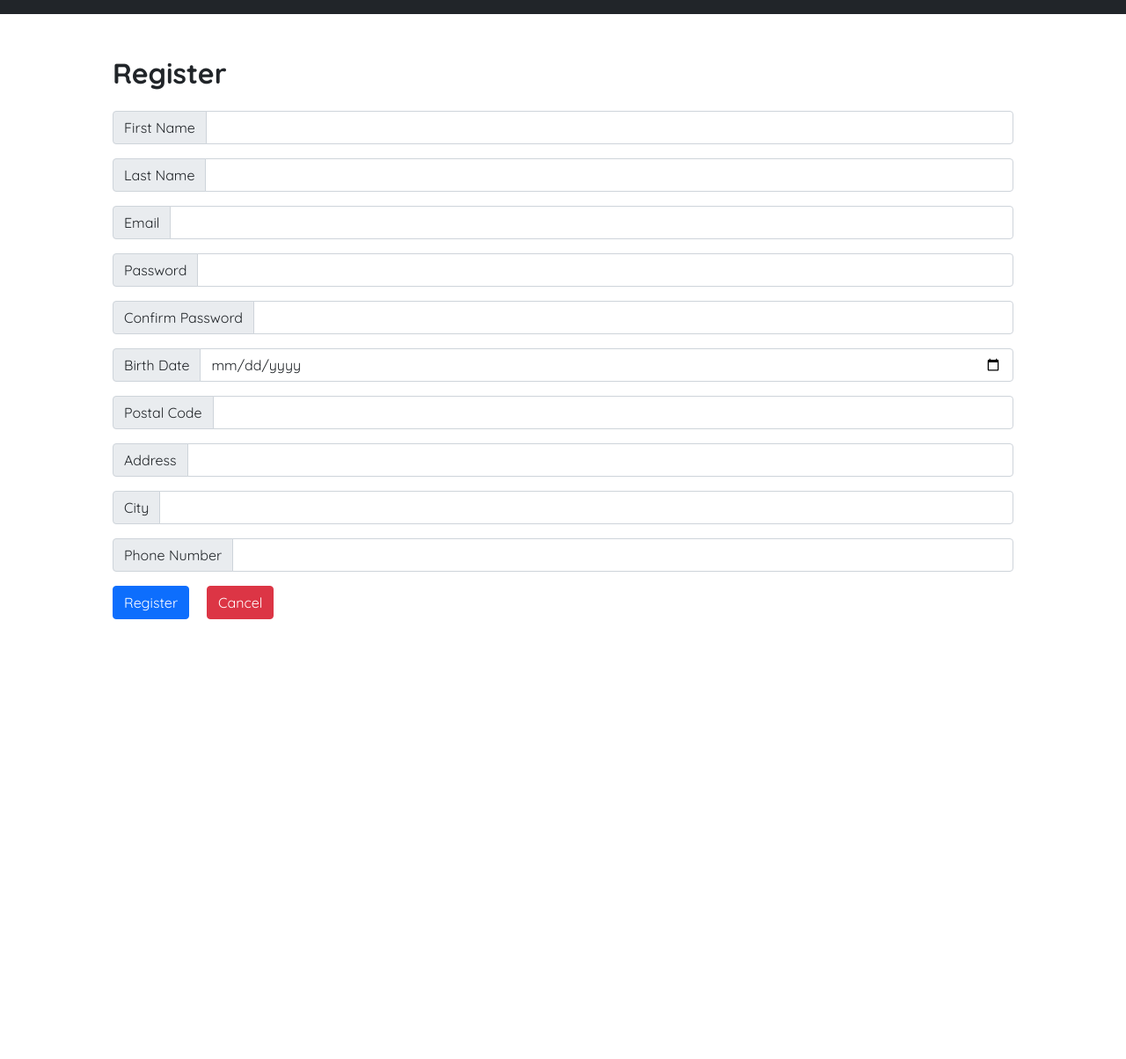
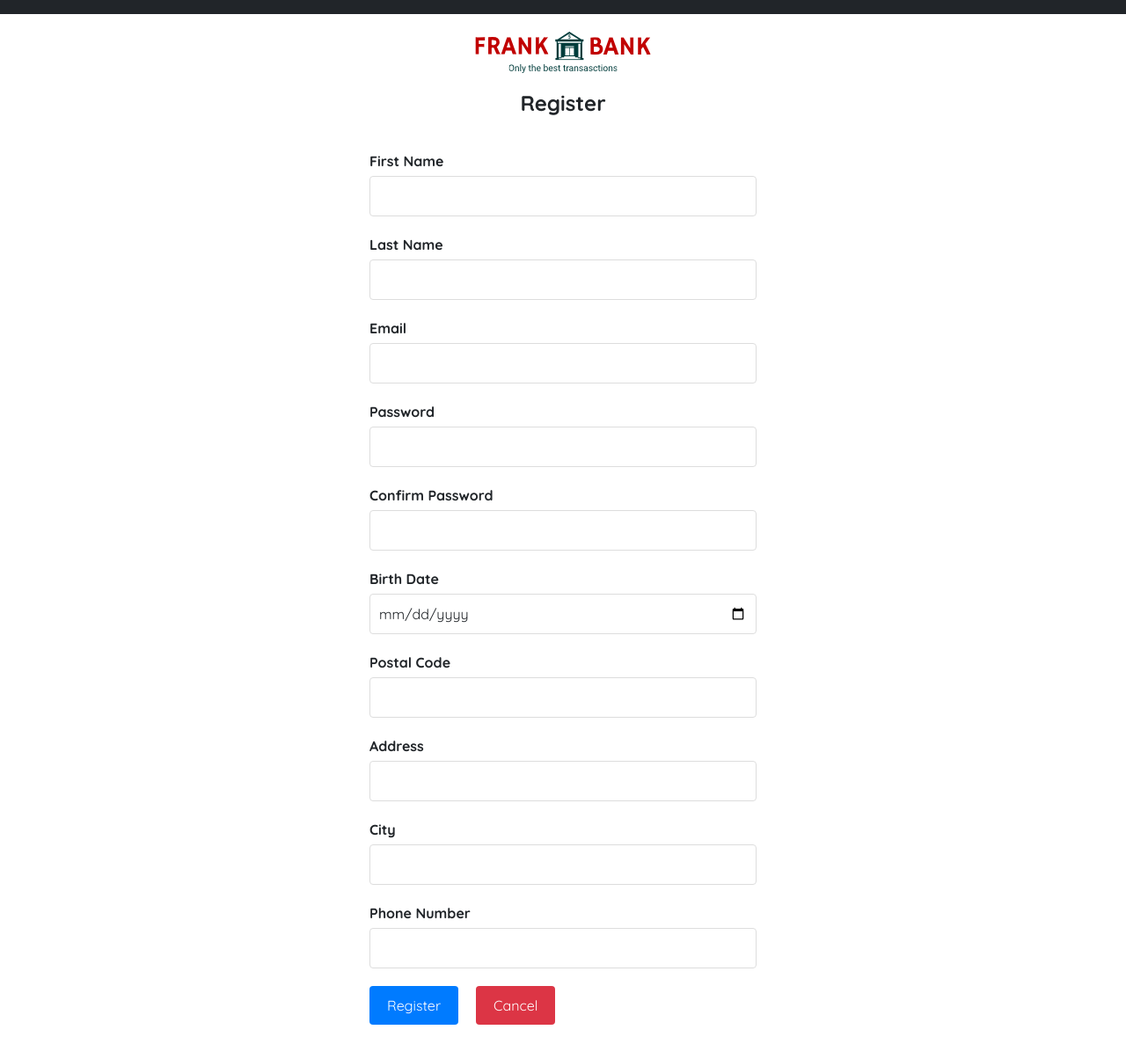
Before and after one commit to hohyunLee96/Banking-App-FrontEnd, a Vue app: page /register in a window 1280 px wide. Shown: the top 1204 px of the page at 88% size. Before the commit the page ends 800 px from the top, so only its background shows below. Built offline with nearby package versions, Linux system fonts and the light colour scheme.

Commit message:
fixed login and register

```diff
--- a/src/components/Login.vue
+++ b/src/components/Login.vue
@@ -1,14 +1,17 @@
 <template>
   <section class="vh-100 gradient-custom">
     <div class="alert alert-danger" v-if="errorMessage">{{ errorMessage }}</div>
-    <div class="container py-5 h-100">
+    <div class="container h-100">
       <div class="row d-flex justify-content-center align-items-center h-100">
         <div class="col-12 col-md-8 col-lg-6 col-xl-5">
           <div class="card-body p-5 text-center">
 
             <div class="mb-md-5 mt-md-4 pb-5">
-              <h2 class="fw-bold mb-2 text-uppercase">Login</h2>
-              <br>
+
+              <div class="bank-icon">
+                <embed class="icon" id="svgicon" src="logo-no-background.svg" type="image/svg+xml">
+              </div>
+              <h2 class="fw-bold mb-4 text-uppercase">Login</h2>
               <div class="form-outline form-white mb-4">
                 <input id="inputemail" v-model="email" type="text" class="form-control" />
                 <label class="form-label" for="inputemail">Email</label>
@@ -91,13 +94,25 @@ export default {
 
 <style scoped>
 .gradient-custom {
-  background-color: #fdd835;
-  background-image: linear-gradient(315deg, #fdd835 0%, #f9a825 74%);
+  background-color: #003366;
+  background-image: linear-gradient(315deg, #003366 0%, #006699 74%);
 }
 
 .card-body {
   background-color: #fff;
   border-radius: 1rem;
+  box-shadow: 0px 0px 10px rgba(0, 0, 0, 0.1);
+}
+
+.bank-icon {
+
+  height: 100%;
+  width: 100%;
+}
+
+.bank-icon img {
+  width: 100px;
+  height: 100px;
 }
 
 .form-control {
@@ -173,4 +188,11 @@ export default {
   padding-left: 3rem;
   padding-right: 3rem;
 }
+
+ #svgicon {
+  width: 300px;
+  height: 200px;
+  margin-bottom: 2rem;
+  margin-top: 2rem;
+}
 </style>
--- a/src/components/Registration.vue
+++ b/src/components/Registration.vue
@@ -1,42 +1,48 @@
 <template>
   <section class="vh-100 gradient-custom">
-    <div class="alert alert-danger" v-if="this.errorMessage">{{ errorMessage }}</div>
+    <div class="alert alert-danger" v-if="errorMessage">{{ errorMessage }}</div>
     <div class="container py-5 h-100">
       <div class="row d-flex justify-content-center align-items-center h-100">
         <div class="col-12 col-md-8 col-lg-6 col-xl-5">
           <div class="card-body p-5 text-center">
 
             <div class="mb-md-5 mt-md-4 pb-5">
+              <h2 class="fw-bold mb-4 text-uppercase">Register</h2>
 
-              <h2 class="fw-bold mb-2 text-uppercase">Login</h2>
-              <br>
               <div class="form-outline form-white mb-4">
-                <input id="inputemail" v-model="email" type="text" class="form-control" />
-                <label class="form-label" for="email">Email</label>
+                <input id="inputEmail" v-model="email" type="text" class="form-control" />
+                <label class="form-label" for="inputEmail">Email</label>
               </div>
-
 
               <div class="form-group">
                 <div class="input-group">
                   <input type="password" v-model="password" class="form-control" id="inputPassword" />
                   <div class="input-group-append">
                     <button type="button" class="btn btn-secondary ml-2" @click="togglePassword()"
-                            id="passwordToggleButton">
+                      id="passwordToggleButton">
                       Show password
                     </button>
                   </div>
                 </div>
-                <label for="password" class="form-control-label">Password</label>
+                <label for="inputPassword" class="form-control-label">Password</label>
               </div>
 
-              <button class="btn btn-dark btn-lg px-5" name="loginButton" id="loginButton" @click="login"
-                      type="submit">Login</button>
+              <div class="form-group">
+                <div class="input-group">
+                  <input type="password" v-model="confirmPassword" class="form-control" id="inputConfirmPassword" />
+                </div>
+                <label for="inputConfirmPassword" class="form-control-label">Confirm Password</label>
+              </div>
+
+              <button class="btn btn-dark btn-lg px-5" name="registerButton" id="registerButton" @click="register"
+                type="submit">Register</button>
             </div>
+
             <div>
-              <p class="mb-0">Don't have an account?
-                <a @click="register()" class="text-white-50 fw-bold">Sign Up</a>
+              <p class="mb-0">Already have an account? <a @click="login()" class="text-white-50 fw-bold">Log In</a>
               </p>
             </div>
+
           </div>
         </div>
       </div>
@@ -45,11 +51,10 @@
 </template>
 
 <script>
+import { useUserSessionStore } from '@/stores/usersession';
 
-
-import { useUserSessionStore } from '@/stores/usersession';
 export default {
-  name: "Login",
+  name: "Register",
   setup() {
     return {
       store: useUserSessionStore()
@@ -59,27 +64,18 @@ export default {
     return {
       email: "",
       password: "",
+      confirmPassword: "",
       errorMessage: ""
     };
   },
   methods: {
+    register() {
+      console.log("registering!")
+      // Implement your registration logic here
+    },
     login() {
-      console.log("logging in!")
-      this.store.login(this.email, this.password).then(() => {
-        if (this.store.isAuthenticated) {
-          this.$router.push('/adminpanel');
-        } else {
-          this.errorMessage = "Login failed";
-        }
-        console.log(this.store.isAuthenticated)
-        console.log(this.store.isEmployee)
-      }).catch((error) => {
-        this.errorMessage = error;
-      });
+      this.$router.push('/login');
     },
-    // register() {
-    //   this.$router.push('/register');
-    // },
     togglePassword() {
       var x = document.getElementById("inputPassword");
       if (x.type === "password") {
@@ -92,6 +88,75 @@ export default {
 };
 </script>
 
-<style>
+<style scoped>
+.gradient-custom {
+  background-color: #fdd835;
+  background-image: linear-gradient(315deg, #fdd835 0%, #f9a825 74%);
+}
 
+.card-body {
+  background-color: #fff;
+  border-radius: 1rem;
+}
+
+.form-control {
+  background-color: #f3f3f3;
+  border: none;
+  border-radius: 0.5rem;
+  padding: 0.75rem;
+  font-size: 1rem;
+}
+
+.form-label {
+  color: #000;
+  font-size: 0.875rem;
+}
+
+.btn-dark {
+  background-color: #424242;
+  color: #fff;
+  border: none;
+  border-radius: 0.5rem;
+  padding: 0.75rem 2rem;
+  font-size: 1rem;
+}
+
+.btn-dark:hover {
+  background-color: #303030;
+}
+
+.alert-danger {
+  background-color: #ffebee;
+  color: #b71c1c;
+  border: none;
+  border-radius: 0.5rem;
+  padding: 0.75rem 1.25rem;
+  font-size: 0.875rem;
+  margin-bottom: 1rem;
+}
+
+.text-uppercase {
+  text-transform: uppercase;
+}
+
+.text-white-50 {
+  color: rgba(255, 255, 255, 0.5);
+}
+
+.mb-0 {
+  margin-bottom: 0;
+}
+
+.mt-md-4 {
+  margin-top: 1.5rem;
+}
+
+.pb-5 {
+  padding-bottom: 3rem;
+}
+
+.px-5 {
+  padding-left: 3rem;
+  padding-right: 3rem;
+}
 </style>
--- a/src/components/user/RegistrationForm.vue
+++ b/src/components/user/RegistrationForm.vue
@@ -1,75 +1,83 @@
 <template>
   <section>
-      <div style="display: flex; width: 100%; justify-content: center; margin-bottom: 30px;">
-        <form ref="form" style="width: 80% !important">
-          <h2 class="mt-3 mt-lg-5">Register</h2>
-          <h5 class="mb-4"></h5>
-
-          <div class="input-group mb-3">
-            <span class="input-group-text">First Name</span>
-            <input type="text" class="form-control" v-model="user.firstName" />
+   <div class="registration-page">
+      <div class="registration-form">
+        <div class="bank-icon">
+          <img class="icon" src="logo-no-background.svg" alt="Bank Icon" />
         </div>
 
-          <div class="input-group mb-3">
-            <span class="input-group-text">Last Name</span>
-            <input type="text" class="form-control" v-model="user.lastName" />
+        <form ref="form">
+          <h2 class="form-title">Register</h2>
+
+        <div class="form-row">
+          <div class="form-group col-md-6">
+            <label for="firstName">First Name</label>
+            <input type="text" class="form-control" id="firstName" v-model="user.firstName" />
           </div>
 
-          <div class="input-group mb-3">
-            <span class="input-group-text">Email</span>
-            <input type="email" class="form-control" v-model="user.email" />
+          <div class="form-group col-md-6">
+            <label for="lastName">Last Name</label>
+            <input type="text" class="form-control" id="lastName" v-model="user.lastName" />
+          </div>
         </div>
 
-          <div class="input-group mb-3">
-            <span class="input-group-text">Password</span>
-            <input type="password" class="form-control" v-model="user.password" />
+        <div class="form-group">
+          <label for="email">Email</label>
+          <input type="email" class="form-control" id="email" v-model="user.email" />
         </div>
 
-          <div class="input-group mb-3">
-            <span class="input-group-text">Confirm Password</span>
-            <input type="password" class="form-control" v-model="user.passwordConfirm" />
+        <div class="form-row">
+          <div class="form-group col-md-6">
+            <label for="password">Password</label>
+            <input type="password" class="form-control" id="password" v-model="user.password" />
           </div>
 
-          <div class="input-group mb-3">
-            <span class="input-group-text">Birth Date</span>
-            <input type="date" class="form-control" v-model="user.birthDate" />
+          <div class="form-group col-md-6">
+            <label for="passwordConfirm">Confirm Password</label>
+            <input type="password" class="form-control" id="passwordConfirm" v-model="user.passwordConfirm" />
+          </div>
         </div>
 
-          <div class="input-group mb-3">
-            <span class="input-group-text">Postal Code</span>
-            <input type="text" class="form-control" v-model="user.postalCode" />
+        <div class="form-row">
+          <div class="form-group col-md-6">
+            <label for="birthDate">Birth Date</label>
+            <input type="date" class="form-control" id="birthDate" v-model="user.birthDate" />
           </div>
 
-          <div class="input-group mb-3">
-            <span class="input-group-text">Address</span>
-            <input type="text" class="form-control" v-model="user.address" />
+          <div class="form-group col-md-6">
+            <label for="postalCode">Postal Code</label>
+            <input type="text" class="form-control" id="postalCode" v-model="user.postalCode" />
+          </div>
         </div>
 
-          <div class="input-group mb-3">
-            <span class="input-group-text">City</span>
-            <input type="text" class="form-control" v-model="user.city" />
+        <div class="form-group">
+          <label for="address">Address</label>
+          <input type="text" class="form-control" id="address" v-model="user.address" />
         </div>
 
-          <div class="input-group mb-3">
-            <span class="input-group-text">Phone Number</span>
-            <input type="text" class="form-control" v-model="user.phoneNumber" />
+        <div class="form-row">
+          <div class="form-group col-md-6">
+            <label for="city">City</label>
+            <input type="text" class="form-control" id="city" v-model="user.city" />
           </div>
 
-            <button type="button" class="btn btn-primary" @click="addUser()" style="margin-right: 20px;">
-              Register
-            </button>
+          <div class="form-group col-md-6">
+            <label for="phoneNumber">Phone Number</label>
+            <input type="text" class="form-control" id="phoneNumber" v-model="user.phoneNumber" />
+          </div>
+        </div>
 
-            <button
-              type="button"
-              class="btn btn-danger"
-              @click="this.$router.push('/login')">
-                Cancel
-            </button>
+        <div class="form-group">
+          <button type="button" class="btn btn-primary btn-register" @click="addUser()">Register</button>
+          <button type="button" class="btn btn-danger" @click="$router.push('/login')">Cancel</button>
+        </div>
 
       </form>
     </div>
+  </div>
   </section>
 </template>
+
 
 <script>
 import axios from "../../axios-auth";
@@ -107,9 +115,89 @@
         })
         .catch((error) => console.log(error));
     },
-    }
+  },
 };
 </script>
 
-  <style>
+<style scoped>
+.registration-page {
+  display: flex;
+  justify-content: center;
+  margin-bottom: 30px;
+}
+
+.registration-form {
+  flex: 1;
+  padding: 20px;
+  margin-left: 400px; /* Add left margin */
+  margin-right: 400px; /* Add right margin */
+}
+
+.bank-icon {
+  text-align: center;
+  margin-bottom: 20px;
+}
+
+.icon {
+  max-width: 200px;
+  max-height: 200px;
+  width: auto;
+  height: auto;
+}
+.form-title {
+  margin-top: 20px;
+  margin-bottom: 40px;
+  text-align: center;
+  font-size: 24px;
+  font-weight: bold;
+}
+
+.form-row {
+  display: flex;
+  flex-wrap: wrap;
+}
+
+.form-group {
+  width: 100%;
+  margin-bottom: 20px;
+}
+
+label {
+  display: block;
+  font-weight: bold;
+  margin-bottom: 5px;
+}
+
+.form-control {
+  width: 100%;
+  padding: 10px;
+  font-size: 16px;
+  border: 1px solid #ddd;
+  border-radius: 4px;
+}
+
+.btn-register {
+  margin-right: 20px;
+}
+
+.btn-danger {
+  background-color: #dc3545;
+  color: #fff;
+  border: none;
+  border-radius: 4px;
+  padding: 10px 20px;
+}
+
+.btn-primary {
+  background-color: #007bff;
+  color: #fff;
+  border: none;
+  border-radius: 4px;
+  padding: 10px 20px;
+}
+
+.btn-primary:hover,
+.btn-danger:hover {
+  opacity: 0.9;
+}
 </style>
--- a/src/router/index.js
+++ b/src/router/index.js
@@ -22,7 +22,7 @@ const router = createRouter({
   history: createWebHistory(import.meta.env.BASE_URL),
   routes: [
 
-    { path: '/', component: Home },
+    { path: '/', component: Login },
     { path: '/users', component: UserList },
     { path: '/edituser/:id', component: EditUser, props: true  },
     {
```
Also changed, not shown: public/logo-no-background.svg (added). Lines whose indentation alone changed are shown as unchanged.
